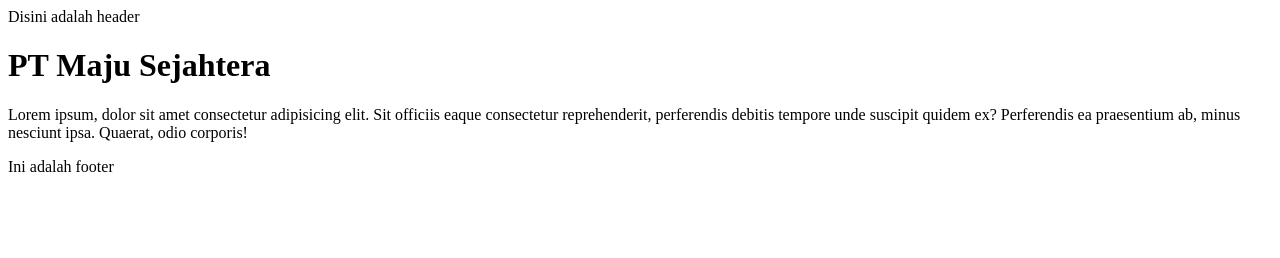
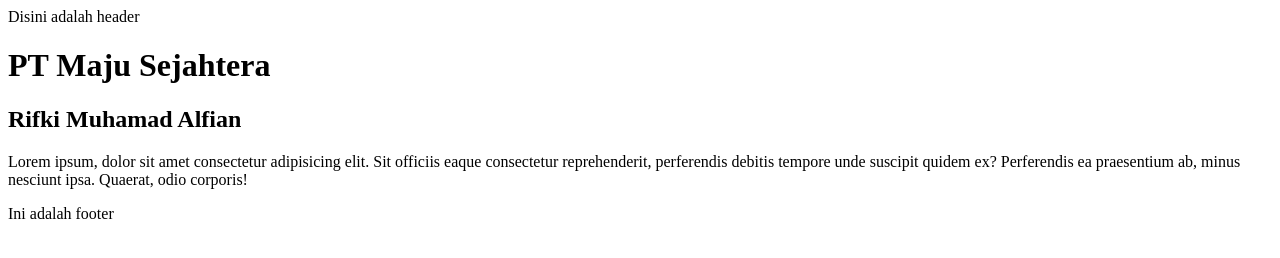
Before and after one commit to RifkiMuhamadAlfian/CompanyProfile, a plain HTML site: page index.html in a window 1280 px wide. Drawn offline with Linux system fonts and the light colour scheme.

Commit message:
Menambahkan h2

```diff
--- a/index.html
+++ b/index.html
@@ -10,6 +10,8 @@
 
     <h1>PT Maju Sejahtera</h1>
 
+    <h2>Rifki Muhamad Alfian</h2>
+
     <p>
       Lorem ipsum, dolor sit amet consectetur adipisicing elit. Sit officiis
       eaque consectetur reprehenderit, perferendis debitis tempore unde suscipit
```
